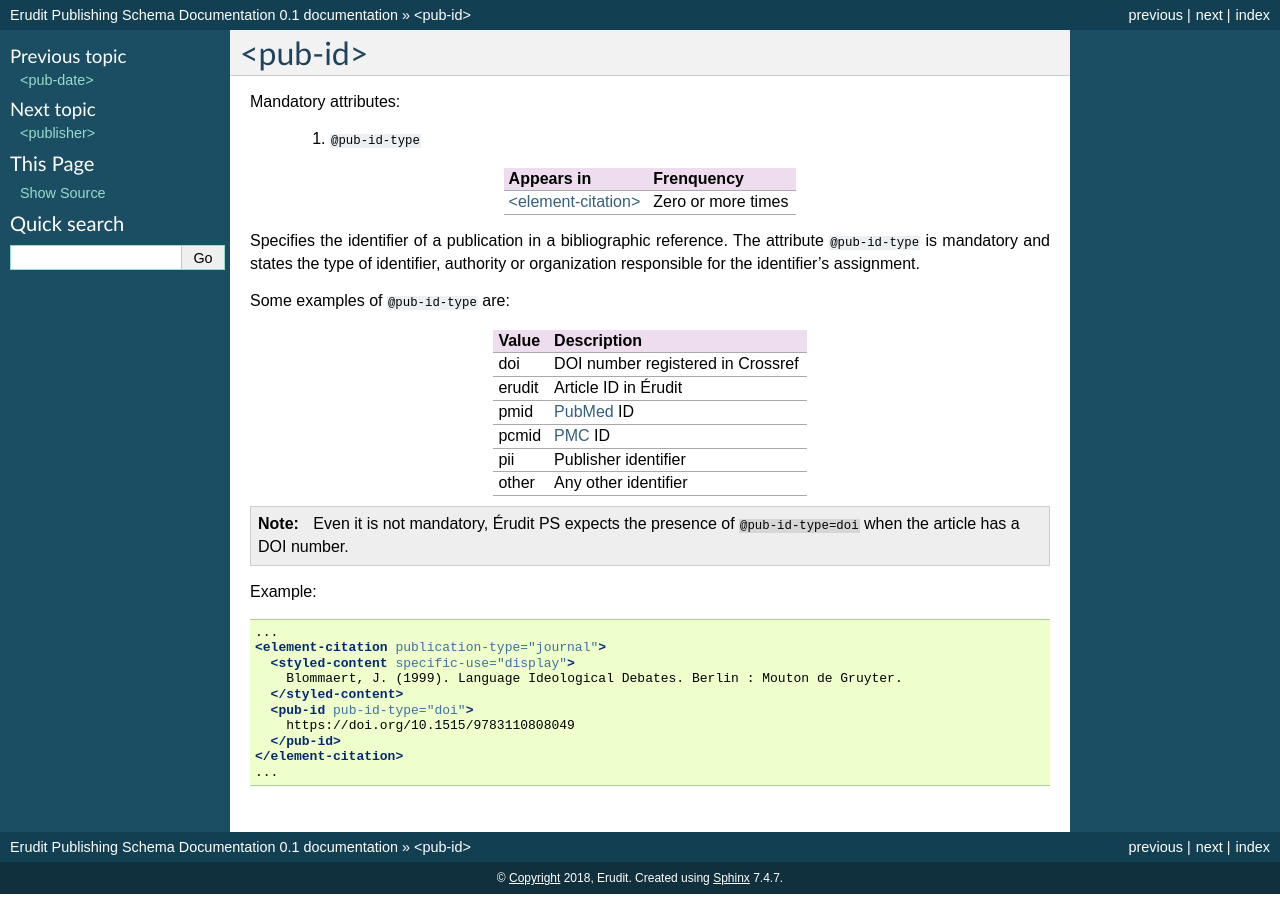
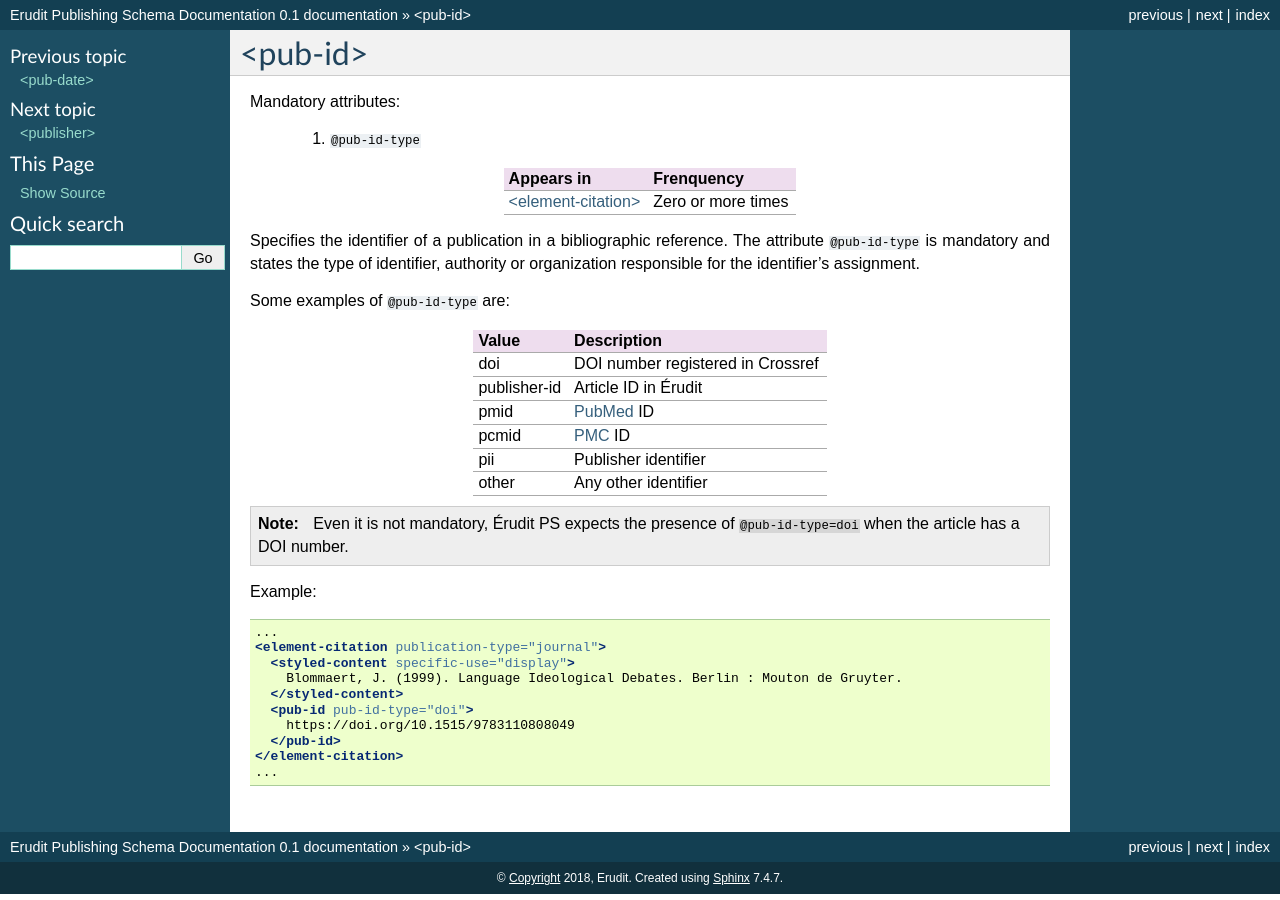
Before and after one commit to erudit/erudit-ps-documentation, a Sphinx documentation site: the page built from docs/source/tagset/element-pub-id.rst, in a window 1280 px wide. Built offline with Sphinx 7.4.7, drawn with Linux system fonts in a browser that asks for light colours; pages that are not in the unit, such as notebooks, are missing from menus.

Commit message:
related to #126

```diff
--- a/docs/source/tagset/element-pub-id.rst
+++ b/docs/source/tagset/element-pub-id.rst
@@ -18,21 +18,21 @@ Specifies the identifier of a publication in a bibliographic reference. The attr
 
 Some examples of ``@pub-id-type`` are:
 
-+--------+---------------------------------------+
-| Value  | Description                           |
-+========+=======================================+
-| doi    | DOI number registered in Crossref     |
-+--------+---------------------------------------+
-| erudit | Article ID in Érudit                  |
-+--------+---------------------------------------+
-| pmid   | :term:`PubMed` ID                     |
-+--------+---------------------------------------+
-| pcmid  | :term:`PMC` ID                        |
-+--------+---------------------------------------+
-| pii    | Publisher identifier                  |
-+--------+---------------------------------------+
-| other  | Any other identifier                  |
-+--------+---------------------------------------+
++--------------+---------------------------------------+
+| Value        | Description                           |
++==============+=======================================+
+| doi          | DOI number registered in Crossref     |
++--------------+---------------------------------------+
+| publisher-id | Article ID in Érudit                  |
++--------------+---------------------------------------+
+| pmid         | :term:`PubMed` ID                     |
++--------------+---------------------------------------+
+| pcmid        | :term:`PMC` ID                        |
++--------------+---------------------------------------+
+| pii          | Publisher identifier                  |
++--------------+---------------------------------------+
+| other        | Any other identifier                  |
++--------------+---------------------------------------+
 
 .. note::
 
```
